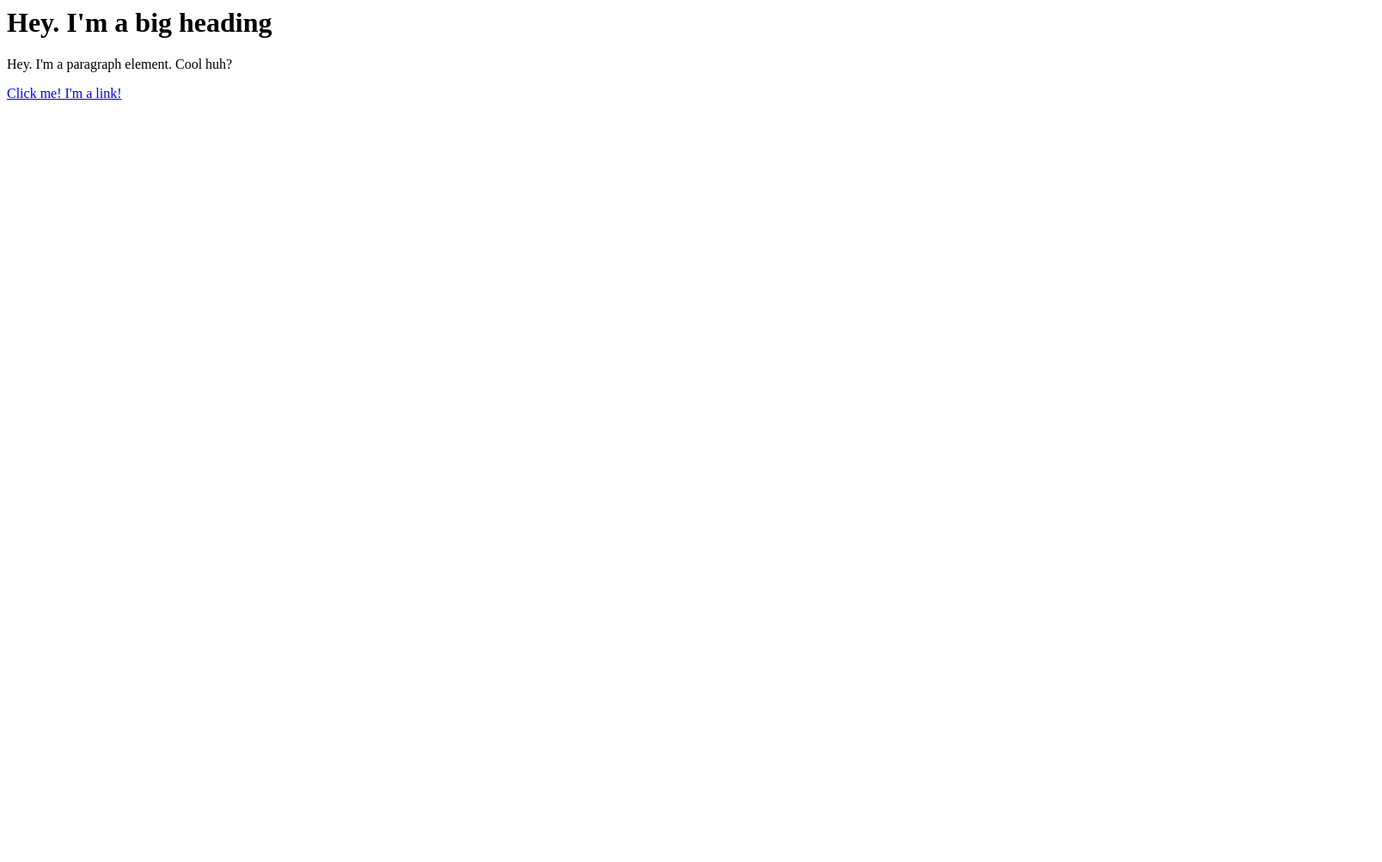
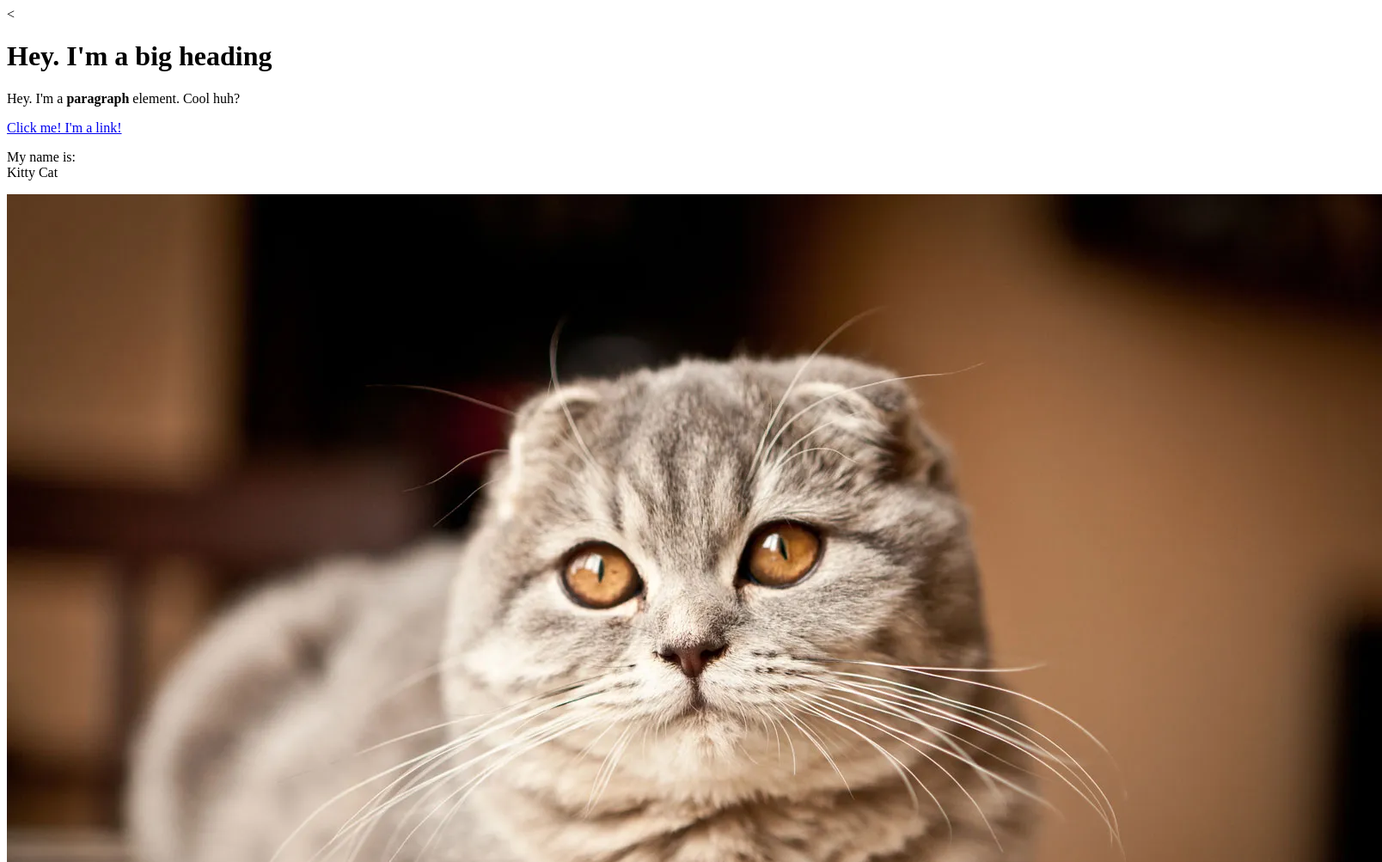
Before and after one commit to GunterSan/cartoon-hero, a plain HTML site: page test.html in a window 1280 px wide. Shown: the top 1003 px of the page at 86% size, 1608 px wide, since content can reach past the window. Before the commit the page ends 800 px from the top, so only its background shows below. Drawn offline with Linux system fonts and the light colour scheme.

Commit message:
Added a cat image and a few more elements

```diff
--- a/test.html
+++ b/test.html
@@ -1,3 +1,17 @@
-<h1>Hey. I'm a big heading</h1>
-	<p>Hey. I'm a paragraph element. Cool huh?</p>
+<!DOCTYPE html>
+<<!DOCTYPE html>
+<html>
+<head>
+	<meta charset="utf-8">
+	<meta name="viewport" content="width=device-width, initial-scale=1">
+	<title>Test page</title>
+</head>
+<body>
+	<h1>Hey. I'm a big heading</h1>
+	<p>Hey. I'm a <b>paragraph</b> element. Cool huh?</p>
 	<a href="https://google.com" target="_blank" title="Let's go to google">Click me! I'm a link!</a>
+	<p>My name is:<br>
+	Kitty Cat</p>
+	<img src="img/cat.jpeg">
+</body>
+</html>
```
Also changed, not shown: img/cat.jpeg (added).
